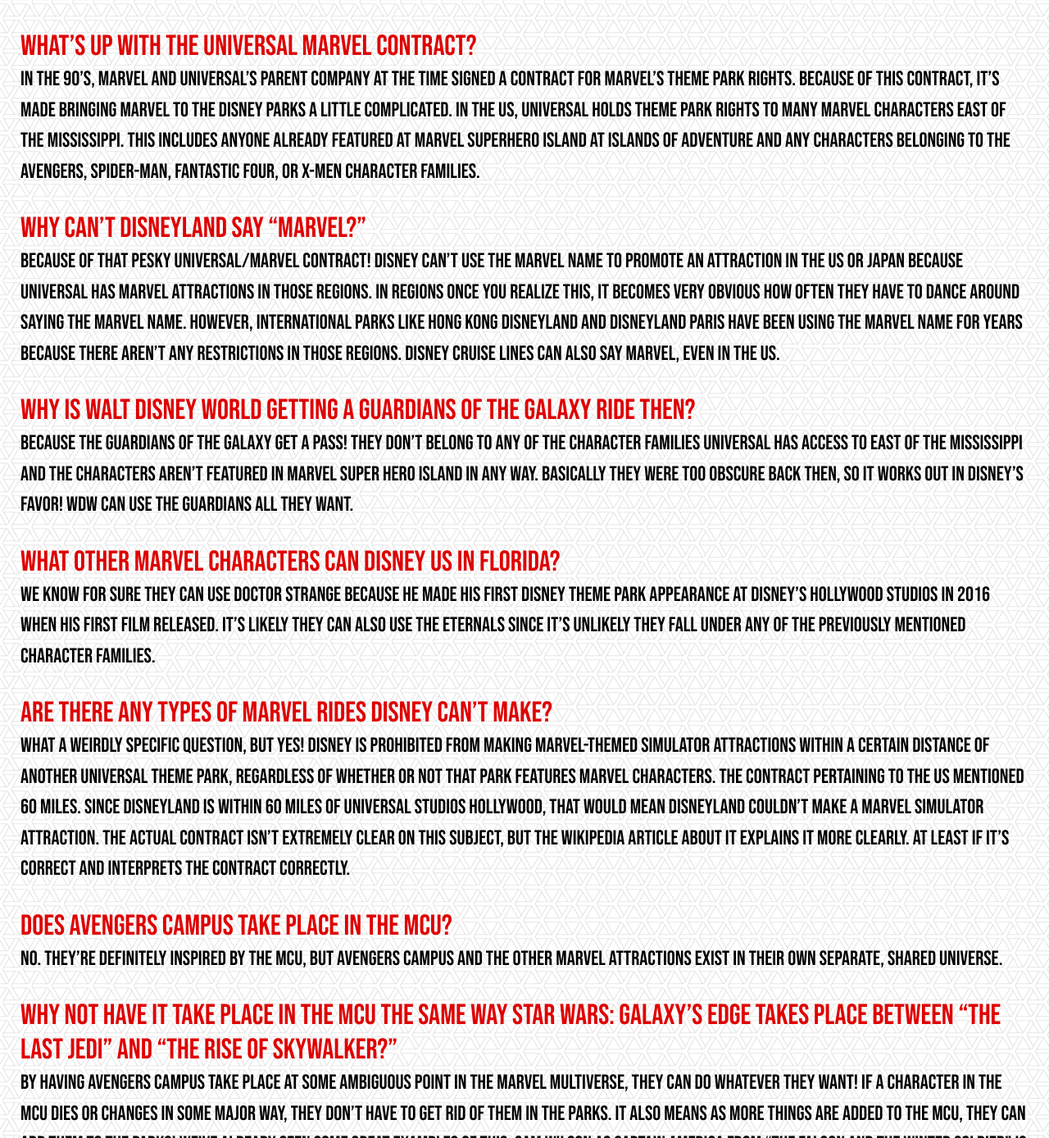
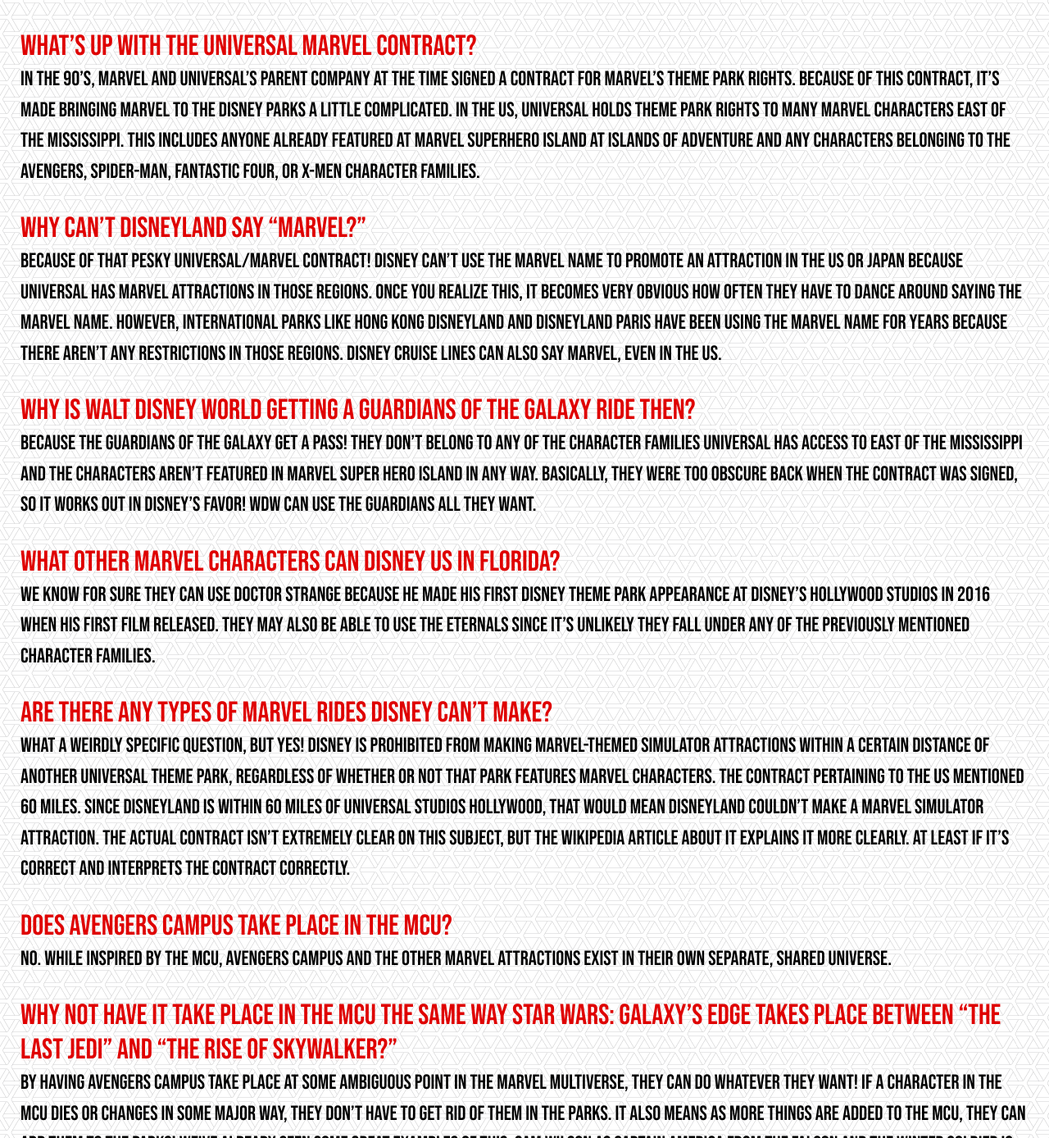
Before and after one commit to tironam/MarvelResource, a React (Create React App) app: page /FAQ in a window 1280 px wide. Shown: the part 3935-5323 px from the top of the page at 82% size. Built offline with nearby package versions, Linux system fonts and the light colour scheme.

Commit message:
Added more content to the FAQ

```diff
--- a/src/components/Movies/MCUfaq.js
+++ b/src/components/Movies/MCUfaq.js
@@ -77,15 +77,15 @@
             />
             <QA
                 question="Why can’t Disneyland say “Marvel?”"
-                answer="Because of that pesky Universal/Marvel contract! Disney can’t use the Marvel name to promote an attraction in the US or Japan because Universal has Marvel attractions in those regions. In regions Once you realize this, it becomes very obvious how often they have to dance around saying the Marvel name. However, international parks like Hong Kong Disneyland and Disneyland Paris have been using the Marvel name for years because there aren’t any restrictions in those regions. Disney Cruise Lines can also say Marvel, even in the US."
+                answer="Because of that pesky Universal/Marvel contract! Disney can’t use the Marvel name to promote an attraction in the US or Japan because Universal has Marvel attractions in those regions. Once you realize this, it becomes very obvious how often they have to dance around saying the Marvel name. However, international parks like Hong Kong Disneyland and Disneyland Paris have been using the Marvel name for years because there aren’t any restrictions in those regions. Disney Cruise Lines can also say Marvel, even in the US."
             />
             <QA
                 question="Why is Walt Disney World getting a Guardians of the Galaxy ride then?"
-                answer="Because the Guardians of the Galaxy get a pass! They don’t belong to any of the character families Universal has access to East of the Mississippi and the characters aren’t featured in Marvel Super Hero Island in any way. Basically they were too obscure back then, so it works out in Disney’s favor! WDW can use the Guardians all they want."
+                answer="Because the Guardians of the Galaxy get a pass! They don’t belong to any of the character families Universal has access to East of the Mississippi and the characters aren’t featured in Marvel Super Hero Island in any way. Basically, they were too obscure back when the contract was signed, so it works out in Disney’s favor! WDW can use the Guardians all they want."
             />
             <QA
                 question="What other Marvel characters can Disney us in Florida?"
-                answer="We know for sure they can use Doctor Strange because he made his first Disney theme park appearance at Disney’s Hollywood Studios in 2016 when his first film released. It’s likely they can also use the Eternals since it’s unlikely they fall under any of the previously mentioned character families."
+                answer="We know for sure they can use Doctor Strange because he made his first Disney theme park appearance at Disney’s Hollywood Studios in 2016 when his first film released. They may also be able to use the Eternals since it’s unlikely they fall under any of the previously mentioned character families."
             />
             <QA
                 question="Are there any types of Marvel rides Disney can’t make?"
@@ -93,11 +93,11 @@
             />
             <QA
                 question="Does Avengers Campus take place in the MCU?"
-                answer="No. They’re definitely inspired by the MCU, but Avengers Campus and the other Marvel attractions exist in their own separate, shared universe."
+                answer="No. While inspired by the MCU, Avengers Campus and the other Marvel attractions exist in their own separate, shared universe."
             />
             <QA
                 question="Why not have it take place in the MCU the same way Star Wars: Galaxy’s Edge takes place between “The Last Jedi” and “The Rise of Skywalker?”"
-                answer="By having Avengers Campus take place at some ambiguous point in the Marvel Multiverse, they can do whatever they want! If a character in the MCU dies or changes in some major way, they don’t have to get rid of them in the parks. It also means as more things are added to the MCU, they can add them to the parks! We’ve already seen some great examples of this. Sam Wilson as Captain America from “The Falcon and the Winter Soldier” is in Avengers Campus along with Steve Rogers’ Cap! Loki has also been getting new costumes to tie-in with his show on Disney+. Basically, it’s more fun this way and gives them tons of freedom."
+                answer="By having Avengers Campus take place at some ambiguous point in the Marvel Multiverse, they can do whatever they want! If a character in the MCU dies or changes in some major way, they don’t have to get rid of them in the parks. It also means as more things are added to the MCU, they can add them to the parks! We’ve already seen some great examples of this. Sam Wilson as Captain America from The Falcon and the Winter Soldier is in Avengers Campus along with Steve Rogers’ Cap! Loki received new costumes frequently during the summer of 2021 to coincide with outfit changes on his show. Even Black Widow got her snow suit for a month when her movie came out! Basically, it’s more fun this way and gives them tons of freedom."
             />
             <QA
                 question=""
```
